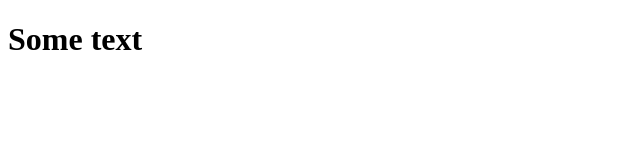
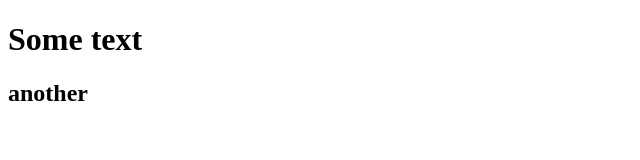
Before and after one commit to Bo1hdan/html-css-site, a plain HTML site: page index.html in a window 1280 px wide. Shown: the whole page, without its empty margins (0-640 px from the left). Drawn offline with Linux system fonts and the light colour scheme.

Commit message:
Update index.html

```diff
--- a/index.html
+++ b/index.html
@@ -9,6 +9,7 @@
   <body>
     <div class="run">
       <h1>Some text</h1>
+      <h2>another</h2>
     </div>
   </body>
 </html>
```
